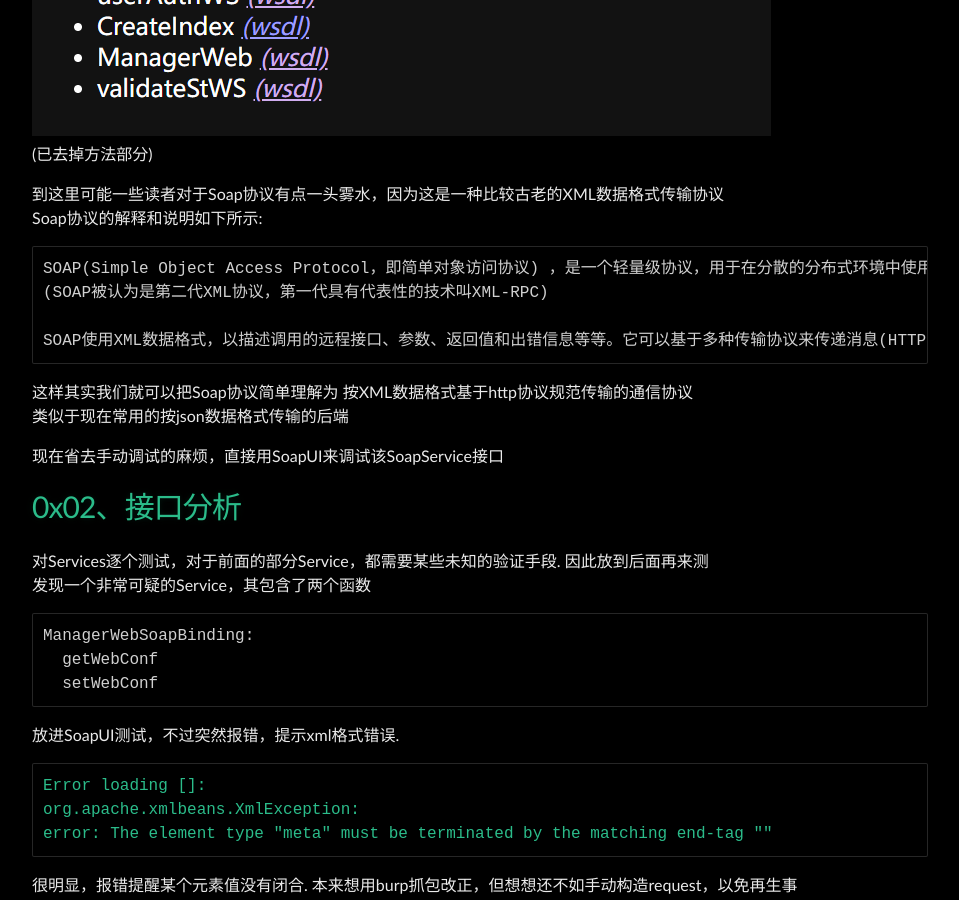
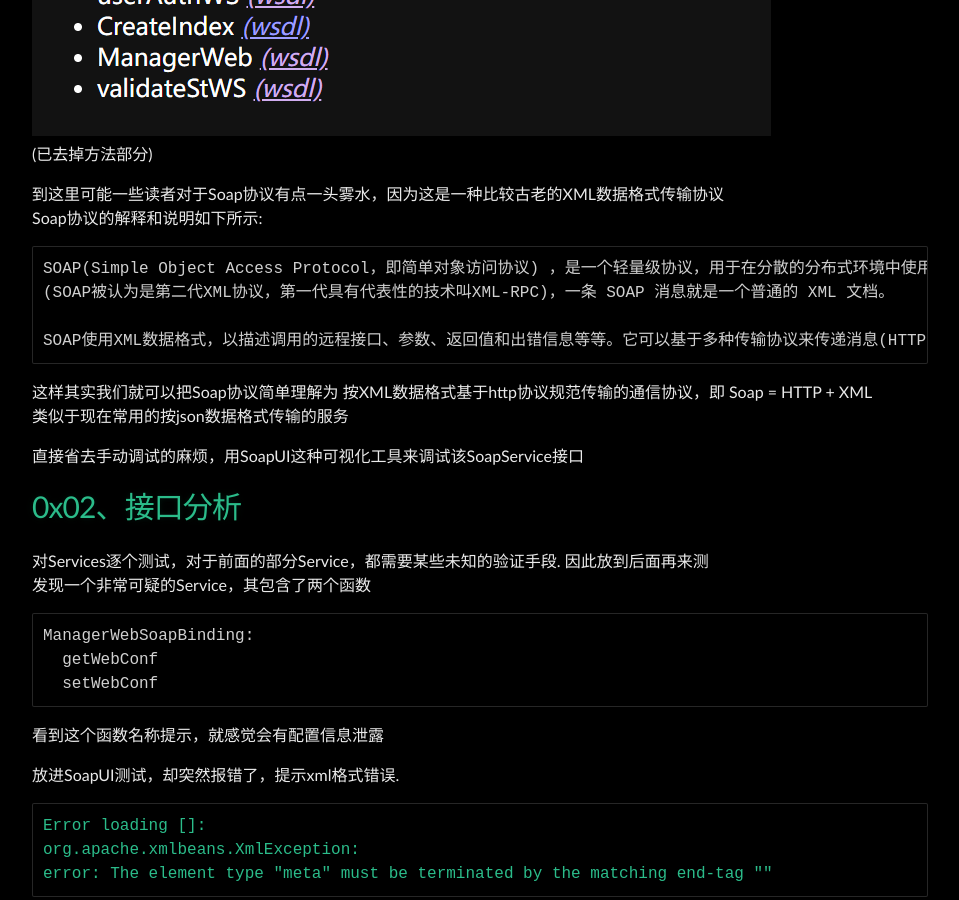
Before and after one commit to Leeyangee/leeyangee.github.io, a Jekyll site: the page built from _posts/2023-11-20-浅测黑盒挖掘-某教务系统Server资产公网泄露导致通杀.md, in a window 1280 px wide and 900 px high, scrolled down 1393 px. Shown: the whole window, without its empty margins (160-1119 px from the left). Built offline with Jekyll 4.4.1, drawn with Linux system fonts in a browser that asks for light colours.

Commit message:
Update 2023-11-20-浅测黑盒挖掘-某教务系统Server资产公网泄露导致通杀.md

````diff
--- a/_posts/2023-11-20-浅测黑盒挖掘-某教务系统Server资产公网泄露导致通杀.md
+++ b/_posts/2023-11-20-浅测黑盒挖掘-某教务系统Server资产公网泄露导致通杀.md
@@ -30,15 +30,15 @@ Soap协议的解释和说明如下所示:
 
 ```
 SOAP(Simple Object Access Protocol，即简单对象访问协议) ，是一个轻量级协议，用于在分散的分布式环境中使用XML在对等体之间交换结构化和类型化的信息。或者更简单地说：SOAP是一个基于XML的通信协议
-(SOAP被认为是第二代XML协议，第一代具有代表性的技术叫XML-RPC)
+(SOAP被认为是第二代XML协议，第一代具有代表性的技术叫XML-RPC)，一条 SOAP 消息就是一个普通的 XML 文档。
 
 SOAP使用XML数据格式，以描述调用的远程接口、参数、返回值和出错信息等等。它可以基于多种传输协议来传递消息(HTTP/HTTPS、SMTP、TCP、UDP等)。
 ```
 
-这样其实我们就可以把Soap协议简单理解为 按XML数据格式基于http协议规范传输的通信协议
-类似于现在常用的按json数据格式传输的后端
+这样其实我们就可以把Soap协议简单理解为 按XML数据格式基于http协议规范传输的通信协议，即 Soap = HTTP + XML
+类似于现在常用的按json数据格式传输的服务
 
-现在省去手动调试的麻烦，直接用SoapUI来调试该SoapService接口
+直接省去手动调试的麻烦，用SoapUI这种可视化工具来调试该SoapService接口
 
 # [](#header-1)0x02、接口分析
 
@@ -51,7 +51,9 @@ ManagerWebSoapBinding:
   setWebConf
 ```
 
-放进SoapUI测试，不过突然报错，提示xml格式错误.
+看到这个函数名称提示，就感觉会有配置信息泄露
+
+放进SoapUI测试，却突然报错了，提示xml格式错误.
 ```error
 Error loading []:
 org.apache.xmlbeans.XmlException:
````
